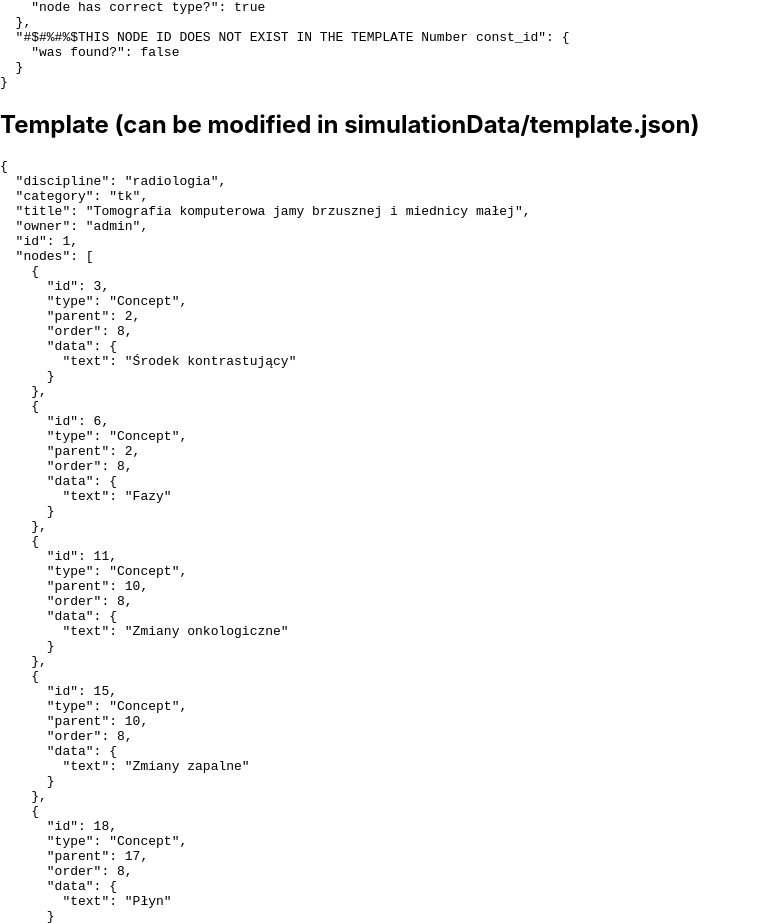
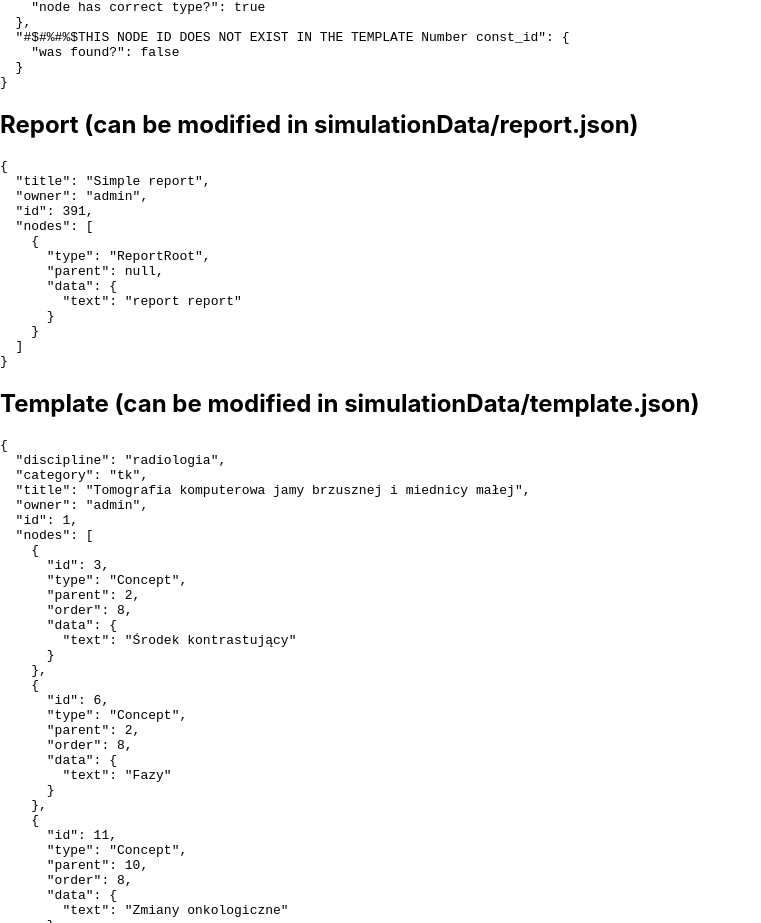
Before and after one commit to upmedic/upmedic-sdk, a React (Create React App) app: page / in a window 1280 px wide. Shown: the part 589-1512 px from the top of the page, without its empty margins (0-761 px from the left). Built offline with nearby package versions, Linux system fonts and the light colour scheme.

Commit message:
feat: show report first

```diff
--- a/src/App.tsx
+++ b/src/App.tsx
@@ -21,13 +21,14 @@ function App() {
       <pre>{ExpertEngine.registeredCalculations.map(c=>JSON.stringify(ExpertEngine.checkRequirementsForCalculation(c), null, 2))}</pre>
     </div>
     <div>
-      <h2>Template (can be modified in simulationData/template.json)</h2>
-        <pre>{JSON.stringify(ExpertEngine.template, null, 2)}</pre>
-      </div>
-    <div>
       <h2>Report (can be modified in simulationData/report.json)</h2>
         <pre>{JSON.stringify(ExpertEngine.report, null, 2)}</pre>
     </div>
+    <div>
+      <h2>Template (can be modified in simulationData/template.json)</h2>
+        <pre>{JSON.stringify(ExpertEngine.template, null, 2)}</pre>
+    </div>
+
     </>
   );
 }
```
